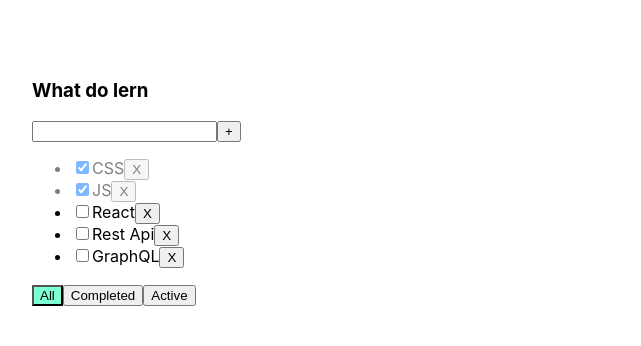
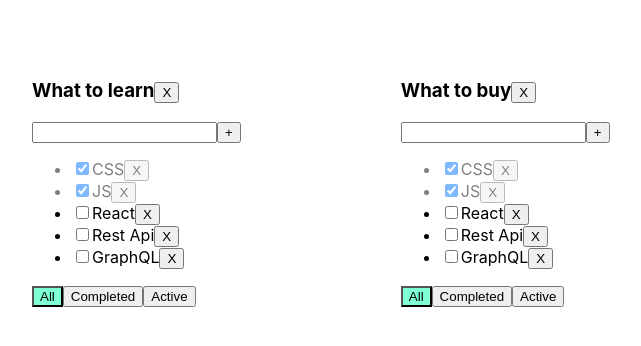
Before and after one commit to Croked1991/Todolist, a React app: page / in a window 1280 px wide. Shown: the top 346 px of the page, without its empty margins (28-669 px from the left). Built offline with nearby package versions, Linux system fonts and the light colour scheme.

Commit message:
added todolist remover, added new map logic

```diff
--- a/src/App.tsx
+++ b/src/App.tsx
@@ -1,13 +1,66 @@
 import React, { useState } from 'react';
 import { v1 } from 'uuid';
 import './App.css';
-import { Todolist } from './Todolist';
+import { Todolist, TodolistIDType } from './Todolist';
 
 export type FilterValuesType = string
+type TodolistType = {
+    id: string
+    title: string
+    filter: FilterValuesType
+}
+
 
 
 
 function App() {
+
+    let todolistID1=v1()
+    let todolistID2=v1()
+
+
+    const [todolists, setTodolists] = useState<Array<TodolistType>>([
+        { id: todolistID1, title: 'What to learn', filter: 'All' },
+        { id: todolistID2, title: 'What to buy', filter: 'All' },
+    ])
+
+        const [tasks, setTasks] = useState<TodolistIDType>({
+        [todolistID1]:[
+            { id: v1(), title: "CSS", isDone: true },
+            { id: v1(), title: "JS", isDone: true },
+            { id: v1(), title: "React", isDone: false },
+            { id: v1(), title: "Rest Api", isDone: false },
+            { id: v1(), title: "GraphQL", isDone: false },
+        ],
+        [todolistID2]:[
+            { id: v1(), title: "CSS", isDone: true },
+            { id: v1(), title: "JS", isDone: true },
+            { id: v1(), title: "React", isDone: false },
+            { id: v1(), title: "Rest Api", isDone: false },
+            { id: v1(), title: "GraphQL", isDone: false },
+            ],
+    })
+
+
+    // const [todolists, setTodolists] = useState<Array<TodolistType>>([
+    //     { id: v1(), title: 'What to learn', filter: 'All' },
+    //     { id: v1(), title: 'What to buy', filter: 'All' },
+    // ])
+
+
+
+
+    // const [tasks, setTasks] = useState([
+    //     { id: v1(), title: "CSS", isDone: true },
+    //     { id: v1(), title: "JS", isDone: true },
+    //     { id: v1(), title: "React", isDone: false },
+    //     { id: v1(), title: "Rest Api", isDone: false },
+    //     { id: v1(), title: "GraphQL", isDone: false },
+    // ])
+
+    // // const [filterButton, setFilterButton] = useState<FilterValuesType>('All')
+
+
 
     const buttons = [
         { id: v1(), title: 'All' },
@@ -15,59 +68,59 @@ function App() {
         { id: v1(), title: 'Active' }
     ]
 
-
-    const [tasks, setTasks] = useState([
-        { id: v1(), title: "CSS", isDone: true },
-        { id: v1(), title: "JS", isDone: true },
-        { id: v1(), title: "React", isDone: false },
-        { id: v1(), title: "Rest Api", isDone: false },
-        { id: v1(), title: "GraphQL", isDone: false },
-    ])
-
-    const [filterButton, setFilterButton] = useState<FilterValuesType>('All')
-
-
-    const removeTasks = (id: string) => {
-        let filtered = tasks.filter(el => el.id !== id)
-        setTasks(filtered)
+    const removeTasks = (todolistID:string, id: string) => {
+        // let filtered = tasks[todolistID].filter(el => el.id !== id)
+        setTasks({...tasks, [todolistID]: tasks[todolistID].filter(el => el.id !== id) })
     }
 
-    const addTask = (newTask: string) => {
+    const addTask = (todolistID:string, newTask: string) => {
         let newTitle = { id: v1(), title: newTask, isDone: false }
-        setTasks([newTitle, ...tasks]);
+        setTasks({...tasks, [todolistID]: [newTitle, ...tasks[todolistID]] });
     }
 
 
-    const taskFilter = (filterValue: FilterValuesType) => {
-        setFilterButton(filterValue)
+    const taskFilter = (todolistID:string, filterValue: FilterValuesType) => {
+        setTodolists(todolists.map(el=>el.id === todolistID ? {...el, filter : filterValue } : el))
     }
 
-    const changeCheckboxStatus = (currentId: string, currentEvent: boolean) => {
-        setTasks(tasks.map((el) => el.id === currentId ? { ...el, isDone: currentEvent } : el))
+    const changeCheckboxStatus = (todolistID:string, currentId: string, currentEvent: boolean) => {
+        setTasks({...tasks, [todolistID]: tasks[todolistID].map(el => el.id === currentId ? { ...el, isDone: currentEvent } : el)})
     }
 
 
-    let prokladka = tasks
-    if (filterButton === 'Active') {
-        prokladka = tasks.filter(el => el.isDone === false)
-    }
-    if (filterButton === 'Completed') {
-        prokladka = tasks.filter(el => el.isDone === true)
+    const removeTodolist = (todolistID:string) => {
+        setTodolists(todolists.filter(el=>el.id !== todolistID))
+        delete tasks[todolistID]
     }
 
     return (
         <div className="App">
+            {todolists.map((el) => {
+                    let prokladka = tasks[el.id]
+                    if (el.filter === 'Active') {
+                        prokladka = tasks[el.id].filter(el => el.isDone === false)
+                    }
+                    if (el.filter === 'Completed') {
+                        prokladka = tasks[el.id].filter(el => el.isDone === true)
+                    }
 
-            <Todolist title="What do lern"
+                return (
+                    <Todolist
+                        key={el.id}
+                        todolistID={el.id}
+                        title={el.title}
                         tasks={tasks}
                         removeTasks={removeTasks}
                         taskFilter={taskFilter}
                         prokladka={prokladka}
                         addTask={addTask}
                         changeCheckboxStatus={changeCheckboxStatus}
-                filterButton={filterButton}
+                        filterButton={el.filter}
                         buttons={buttons}
-            />
+                        removeTodolist={removeTodolist}
+                    />)
+            })
+            }
         </div>
     )
 }
--- a/src/Todolist.tsx
+++ b/src/Todolist.tsx
@@ -5,6 +5,10 @@ import { FilterValuesType } from './App';
 import { UniButton } from './components/Button';
 import { Checkbox } from './components/Checkbox';
 import style from './Todolist.module.css'
+
+export type TodolistIDType = {
+    [key:string]:TaskType[]
+}
 
 export type TaskType = {
     title: string;
@@ -19,14 +23,16 @@ export type ButtonType = {
 
 type PropsType = {
     title: string;
-    tasks: Array<TaskType>;
-    removeTasks: (id: string) => void;
-    taskFilter: (filterValue: FilterValuesType) => void;
+    tasks: TodolistIDType;
+    removeTasks: (todolistID:string, id: string) => void;
+    taskFilter: (todolistID:string,filterValue: FilterValuesType) => void;
     prokladka: Array<TaskType>;
-    addTask: (newTask: string) => void;
-    changeCheckboxStatus: (currentId: string, eventStatus: boolean) => void
+    addTask: (todolistID:string, newTask: string) => void;
+    changeCheckboxStatus: (todolistID:string, currentId: string, eventStatus: boolean) => void
     filterButton: FilterValuesType
     buttons: ButtonType[]
+    todolistID : string
+    removeTodolist: (todolistID:string)=>void
 }
 
 export function Todolist(props: PropsType) {
@@ -38,7 +44,7 @@ export function Todolist(props: PropsType) {
 
     const onClickHandler = () => {
         if (newTask.trim() !== '') {
-            props.addTask(newTask.trim())
+            props.addTask(props.todolistID,newTask.trim())
             setNewTask('')
         } else setError('Error. You got wrong')
 
@@ -58,21 +64,29 @@ export function Todolist(props: PropsType) {
     }
 
     const removeTaskHandler = (elid: string) => {
-        props.removeTasks(elid)
+        props.removeTasks(props.todolistID,elid)
     }
 
     const filterHandler = (filterValue: FilterValuesType) => {
-        props.taskFilter(filterValue)
+        props.taskFilter(props.todolistID, filterValue)
     }
 
     const checkboxHandler = (currentId: string, currentEvent: boolean) => {
-        props.changeCheckboxStatus(currentId, currentEvent)
+        props.changeCheckboxStatus(props.todolistID, currentId, currentEvent)
     }
+
+    const removeTodolistHandler = () => {
+        props.removeTodolist(props.todolistID)
+    }
+
 
     return (
         <div className="App">
             <div>
-                <h3>{props.title}</h3>
+                <h3>
+                    {props.title}
+                    <button onClick={removeTodolistHandler}>X</button>
+                </h3>
                 <div>
                     <input className={error ? style.error : ''}
                         value={newTask}
```
Lines whose indentation alone changed are shown as unchanged.
